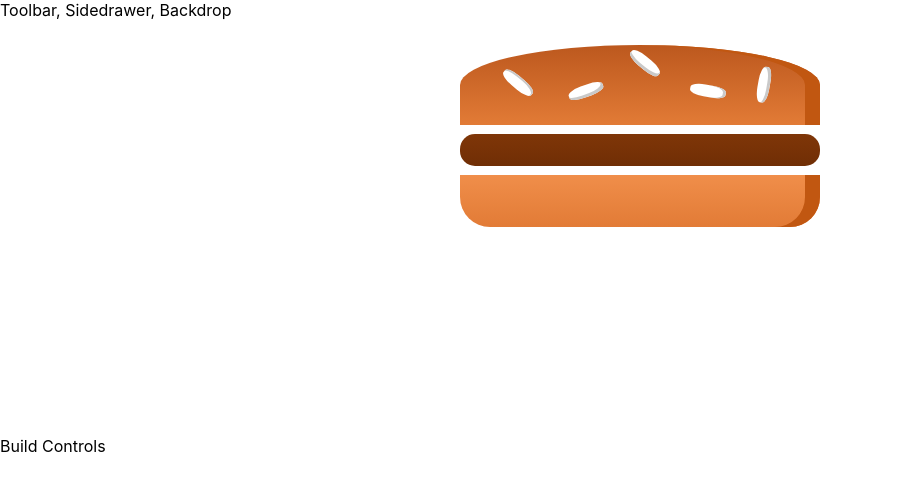
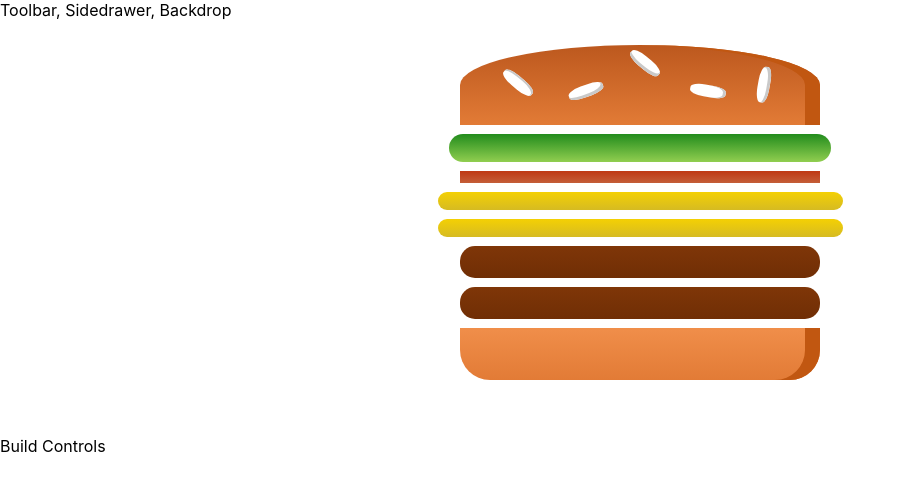
Before and after one commit to WesloTheWeb/burger-builder, a React (Create React App) app: page / in a window 1280 px wide. Shown: the top 490 px of the page, without its empty margins (0-905 px from the left). Built offline with nearby package versions, Linux system fonts and the light colour scheme.

Commit message:
burger rendering
Obtaining more from the keys

```diff
--- a/src/components/Burger/Burger.js
+++ b/src/components/Burger/Burger.js
@@ -3,15 +3,21 @@ import classes from './Burger.module.css';
 import BurgerIngredient from './BurgerIngredient/BurgerIngredient';
 
 const burger = (props) => {
+    const transformedIngredients = Object.keys(props.ingredients)
+        .map(igKey => {
+            return [...Array(props.ingredients[igKey])].map((_, i) => {
+                return <BurgerIngredient key={igKey + i} type={igKey} />;
+            });
+        });
+
     return (
         <div className={classes.Burger}>
             <BurgerIngredient type="bread-top" />
-            <BurgerIngredient type="cheese" />
-            <BurgerIngredient type="meat" />
+            {transformedIngredients}
             <BurgerIngredient type="bread-bottom" />
 
         </div>
-    );
+    )
 };
 
 export default burger;
--- a/src/components/Burger/BurgerIngredient/BurgerIngredient.js
+++ b/src/components/Burger/BurgerIngredient/BurgerIngredient.js
@@ -21,13 +21,13 @@ class BurgerIngredient extends Component {
             case ('meat'):
                 ingredient = <div className={classes.Meat}></div>;
                 break;
-            case ('Cheese'):
+            case ('cheese'):
                 ingredient = <div className={classes.Cheese}></div>;
                 break;
-            case ('Salad'):
+            case ('salad'):
                 ingredient = <div className={classes.Salad}></div>;
                 break;
-            case ('Bacon'):
+            case ('bacon'):
                 ingredient = <div className={classes.Bacon}></div>;
                 break;
             default:
@@ -40,7 +40,6 @@ class BurgerIngredient extends Component {
 
 BurgerIngredient.propTypes = {
     type: PropTypes.string.isRequired
-
 };
 
 
--- a/src/containers/BurgerBuilder/BurgerBuilder.js
+++ b/src/containers/BurgerBuilder/BurgerBuilder.js
@@ -4,7 +4,6 @@ import Burger from '../../components/Burger/Burger';
 
 
 class BurgerBuilder extends Component {
-
     state = {
         ingredients: {
             salad: 1,
@@ -13,7 +12,6 @@ class BurgerBuilder extends Component {
             meat: 2
         }
     }
-
 
     render() {
         return (
```
